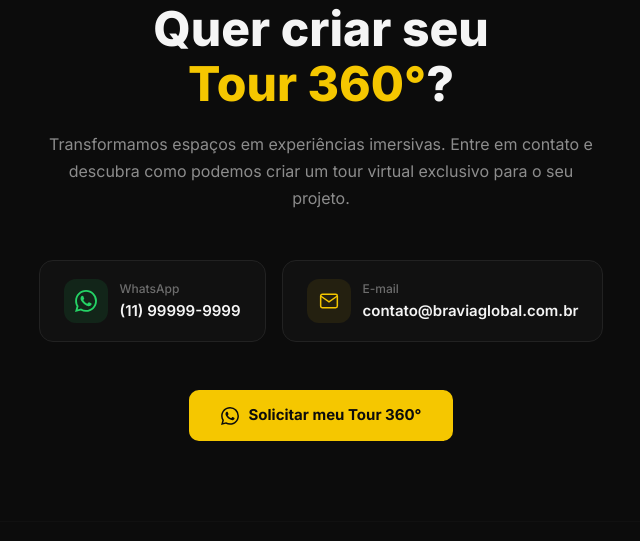
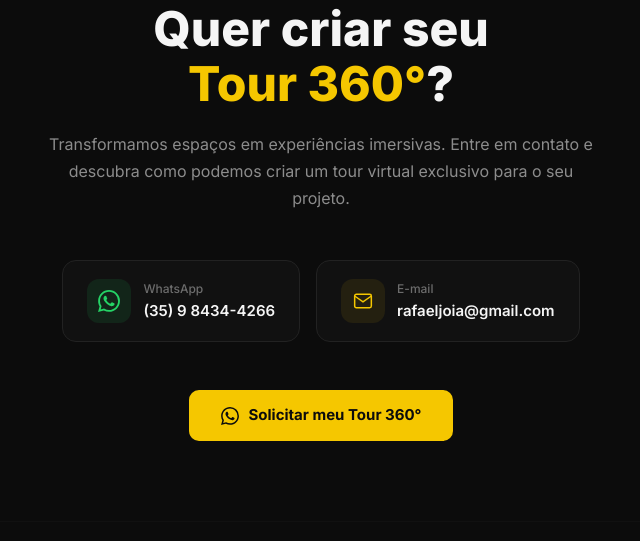
Before and after one commit to rafaeljoia/flask-tour360, a Flask app: page / in a window 1280 px wide. Shown: the part 1025-1566 px from the top of the page, without its empty margins (319-959 px from the left). Run offline with Flask 3, Linux system fonts and the light colour scheme; some libraries are stand-ins or nearby versions.

Commit message:
fix: update contact section with real WhatsApp and email from braviaglobal.com.br

```diff
--- a/templates/home.html
+++ b/templates/home.html
@@ -200,7 +200,7 @@
         <div style="display:flex;flex-wrap:wrap;gap:16px;justify-content:center;margin-bottom:48px;">
 
           <!-- WhatsApp -->
-          <a href="https://wa.me/5511999999999?text=Olá!%20Gostaria%20de%20saber%20mais%20sobre%20o%20Tour%20360°"
+          <a href="https://wa.me/5535984344266?text=Olá!%20Gostaria%20de%20saber%20mais%20sobre%20o%20Tour%20360°"
              target="_blank" rel="noopener"
              style="display:flex;align-items:center;gap:12px;background:#111;border:1px solid #222;border-radius:14px;padding:18px 24px;text-decoration:none;transition:border-color 0.2s,background 0.2s;"
              onmouseover="this.style.borderColor='rgba(245,199,0,0.4)';this.style.background='rgba(245,199,0,0.04)'"
@@ -212,12 +212,12 @@
             </div>
             <div style="text-align:left;">
               <p style="font-size:12px;color:rgba(245,245,245,0.4);margin:0 0 2px;font-weight:500;">WhatsApp</p>
-              <p style="font-size:15px;color:#F5F5F5;margin:0;font-weight:600;">(11) 99999-9999</p>
+              <p style="font-size:15px;color:#F5F5F5;margin:0;font-weight:600;">(35) 9 8434-4266</p>
             </div>
           </a>
 
           <!-- E-mail -->
-          <a href="mailto:contato@braviaglobal.com.br"
+          <a href="mailto:rafaeljoia@gmail.com"
              style="display:flex;align-items:center;gap:12px;background:#111;border:1px solid #222;border-radius:14px;padding:18px 24px;text-decoration:none;transition:border-color 0.2s,background 0.2s;"
              onmouseover="this.style.borderColor='rgba(245,199,0,0.4)';this.style.background='rgba(245,199,0,0.04)'"
              onmouseout="this.style.borderColor='#222';this.style.background='#111'">
@@ -229,14 +229,14 @@
             </div>
             <div style="text-align:left;">
               <p style="font-size:12px;color:rgba(245,245,245,0.4);margin:0 0 2px;font-weight:500;">E-mail</p>
-              <p style="font-size:15px;color:#F5F5F5;margin:0;font-weight:600;">contato@braviaglobal.com.br</p>
+              <p style="font-size:15px;color:#F5F5F5;margin:0;font-weight:600;">rafaeljoia@gmail.com</p>
             </div>
           </a>
 
         </div>
 
         <!-- CTA Button -->
-        <a href="https://wa.me/5511999999999?text=Olá!%20Gostaria%20de%20saber%20mais%20sobre%20o%20Tour%20360°"
+        <a href="https://wa.me/5535984344266?text=Olá!%20Gostaria%20de%20saber%20mais%20sobre%20o%20Tour%20360°"
            target="_blank" rel="noopener"
            style="display:inline-flex;align-items:center;gap:10px;background:#F5C700;color:#0C0C0C;font-weight:700;font-size:15px;padding:14px 32px;border-radius:10px;text-decoration:none;transition:opacity 0.2s;"
            onmouseover="this.style.opacity='0.88'" onmouseout="this.style.opacity='1'">
```
